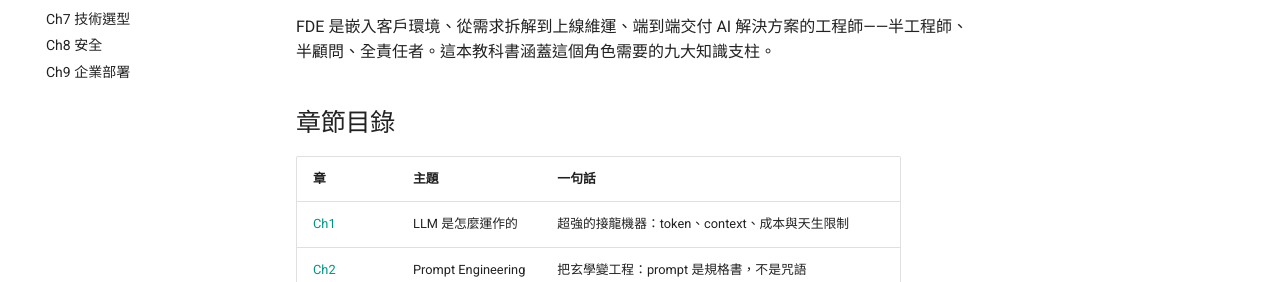
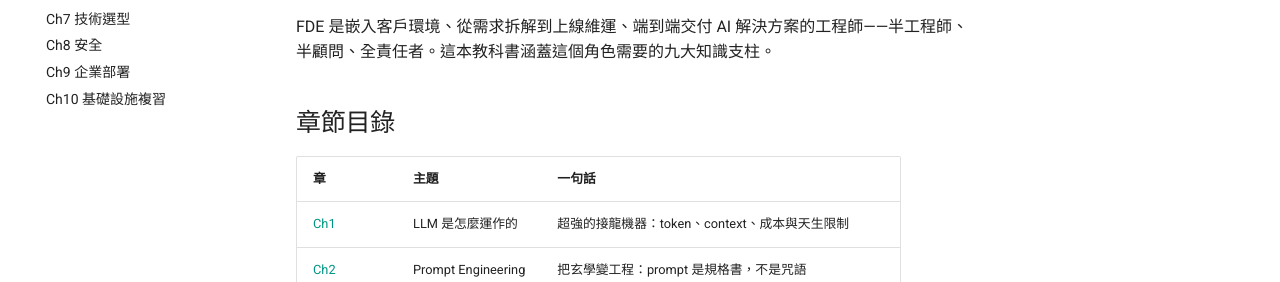
Before and after one commit to katelin013/fde-textbook, an MkDocs documentation site: the page built from docs/index.md, in a window 1280 px wide. Shown: the part 308-590 px from the top of the page. Built offline with MkDocs 1.6.1 and Material for MkDocs 9.7.7, drawn with Linux system fonts in a browser that asks for light colours; comment, search, counter and statistics services are not loaded.

```diff
--- a/mkdocs.yml
+++ b/mkdocs.yml
@@ -42,11 +42,16 @@ nav:
   - Ch7 技術選型: ch7-choosing-approach.md
   - Ch8 安全: ch8-security.md
   - Ch9 企業部署: ch9-enterprise-deployment.md
+  - Ch10 基礎設施複習: ch10-infra-basics.md
 
 markdown_extensions:
   - admonition
   - pymdownx.details
-  - pymdownx.superfences
+  - pymdownx.superfences:
+      custom_fences:
+        - name: mermaid
+          class: mermaid
+          format: !!python/name:pymdownx.superfences.fence_code_format
   - pymdownx.highlight
   - tables
   - toc:
```
